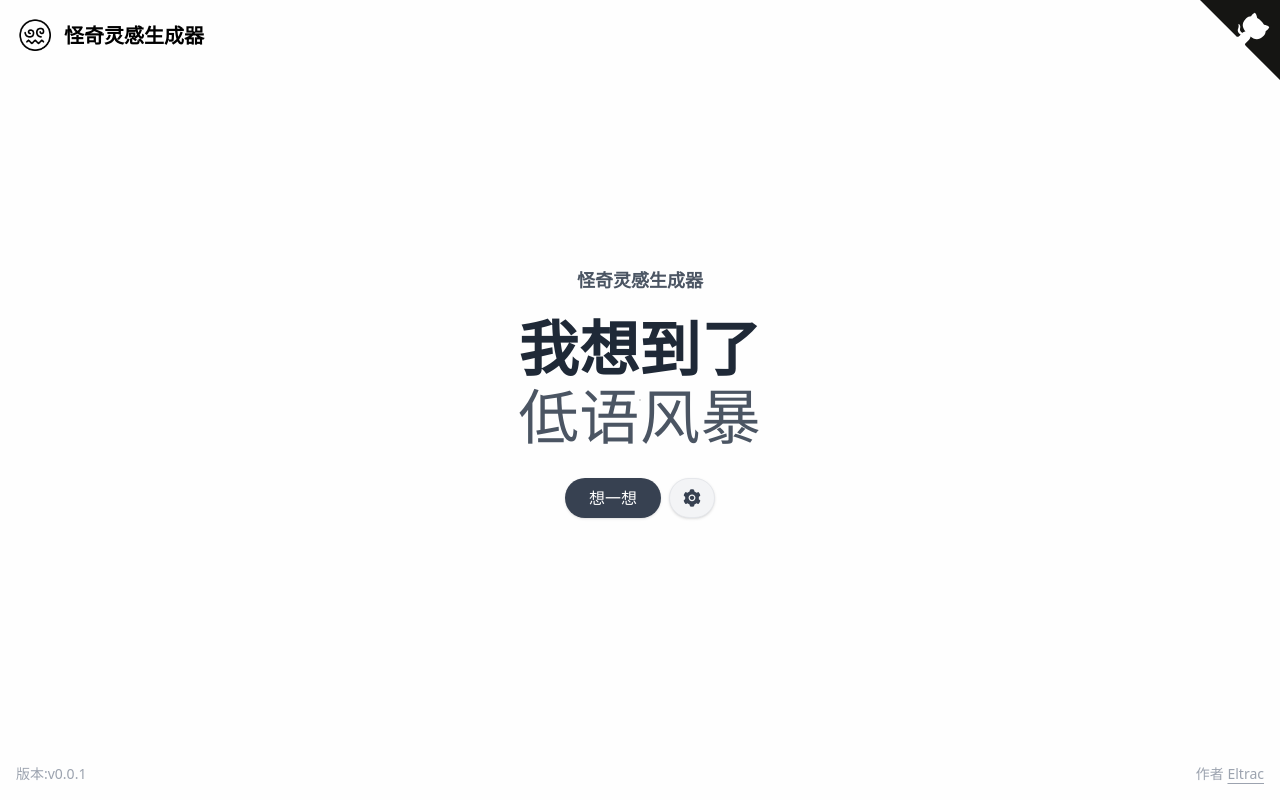
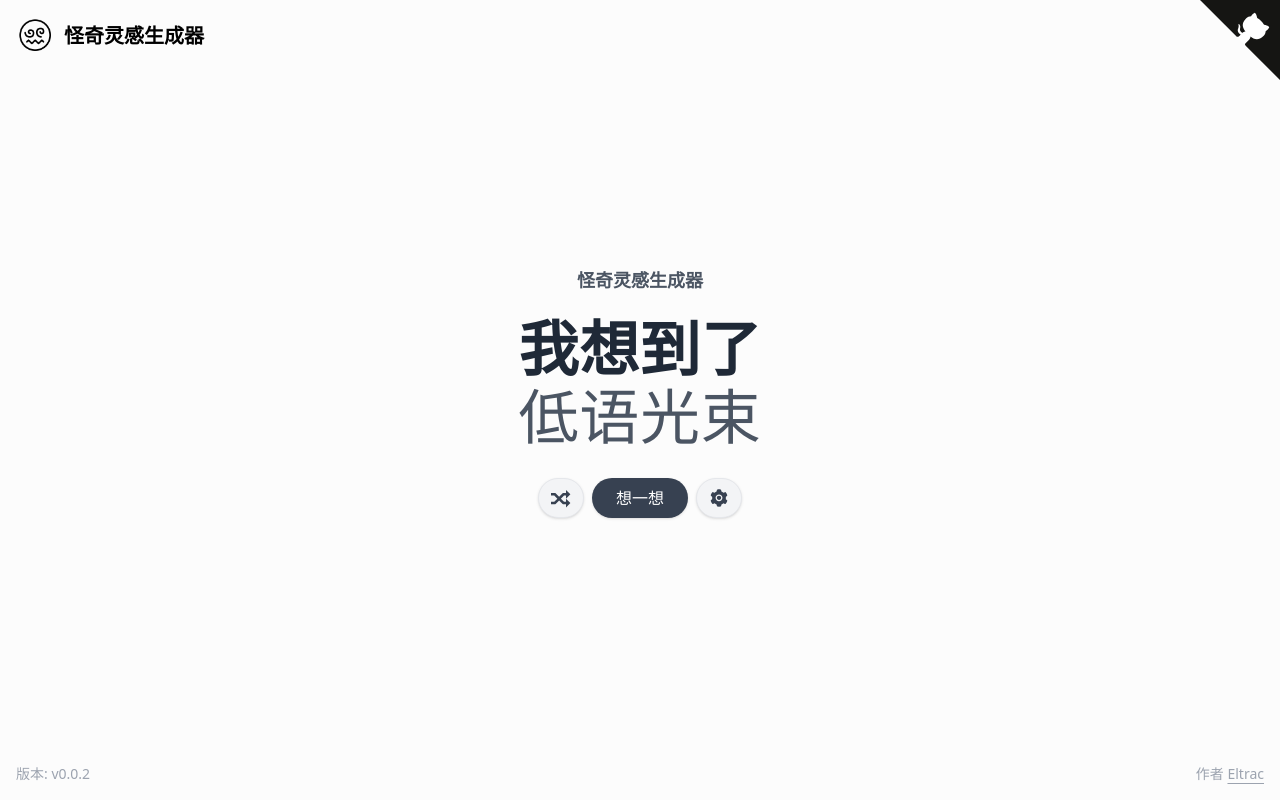
Before and after one commit to BigCoke233/bizarre-inspirer, a Next.js app: page / in a window 1280 px wide. Built offline with nearby package versions, Linux system fonts and the light colour scheme.

Commit message:
add shuffle and stuffs

```diff
--- a/data/words.json
+++ b/data/words.json
@@ -13,9 +13,10 @@
     ],
     "concrete": [
         "月亮","影子","灯火","秋千","巨鲸","莽兽","秘典","空间","梦魇","太阳","繁星","银河","袭击","日照",
-        "风暴"
+        "风暴","狂风","探测器","城","光束"
     ],
     "place": [
-        "在月球上","在公路上","在回忆里","在痛苦中","在界限之外","在界限之上","在宇宙中","在角落里"
+        "在月球上","在公路上","在回忆里","在痛苦中","在界限之外","在界限之上","在宇宙中","在角落里","在人海中",
+        "在原野上","在繁星之间","在幻境中","在视界中"
     ]
 }
--- a/package.json
+++ b/package.json
@@ -17,9 +17,11 @@
     "next": "13.0.5",
     "next-pwa": "^5.6.0",
     "react": "18.2.0",
+    "react-cookie": "^4.1.1",
     "react-dom": "18.2.0",
     "react-icons": "^4.6.0",
     "react-select": "^5.6.1",
+    "tippy.js": "^6.3.7",
     "typescript": "4.9.3"
   },
   "devDependencies": {
--- a/pages/_app.tsx
+++ b/pages/_app.js
@@ -1,8 +1,9 @@
 import '../styles/globals.css'
-import type { AppProps } from 'next/app'
 import Head from 'next/head'
 
-export default function App({ Component, pageProps }: AppProps) {
+const VERSION = '0.0.2'
+
+export default function App({ Component, pageProps }) {
   return (
     <div id="app">
       <Head>
@@ -57,12 +58,12 @@ export default function App({ Component, pageProps }: AppProps) {
 
         <a href="https://github.com/BigCoke233/bizzare-inspirer" target="_blank" className="github-corner" aria-label="View source on GitHub"><svg width="80" height="80" viewBox="0 0 250 250"
         style={{fill: '#151513', color: '#fff', position: 'absolute', top: 0, border: 0, right: 0}} aria-hidden="true"><path d="M0,0 L115,115 L130,115 L142,142 L250,250 L250,0 Z"></path><path d="M128.3,109.0 C113.8,99.7 119.0,89.6 119.0,89.6 C122.0,82.7 120.5,78.6 120.5,78.6 C119.2,72.0 123.4,76.3 123.4,76.3 C127.3,80.9 125.5,87.3 125.5,87.3 C122.9,97.6 130.6,101.9 134.4,103.2" fill="currentColor"
-        style={{transformOrigin: '130px 106px'}} class="octo-arm"></path><path d="M115.0,115.0 C114.9,115.1 118.7,116.5 119.8,115.4 L133.7,101.6 C136.9,99.2 139.9,98.4 142.2,98.6 C133.8,88.0 127.5,74.4 143.8,58.0 C148.5,53.4 154.0,51.2 159.7,51.0 C160.3,49.4 163.2,43.6 171.4,40.1 C171.4,40.1 176.1,42.5 178.8,56.2 C183.1,58.6 187.2,61.8 190.9,65.4 C194.5,69.0 197.7,73.2 200.1,77.6 C213.8,80.2 216.3,84.9 216.3,84.9 C212.7,93.1 206.9,96.0 205.4,96.6 C205.1,102.4 203.0,107.8 198.3,112.5 C181.9,128.9 168.3,122.5 157.7,114.1 C157.9,116.9 156.7,120.9 152.7,124.9 L141.0,136.5 C139.8,137.7 141.6,141.9 141.8,141.8 Z" fill="currentColor" class="octo-body"></path></svg></a>
+        style={{transformOrigin: '130px 106px'}} className="octo-arm"></path><path d="M115.0,115.0 C114.9,115.1 118.7,116.5 119.8,115.4 L133.7,101.6 C136.9,99.2 139.9,98.4 142.2,98.6 C133.8,88.0 127.5,74.4 143.8,58.0 C148.5,53.4 154.0,51.2 159.7,51.0 C160.3,49.4 163.2,43.6 171.4,40.1 C171.4,40.1 176.1,42.5 178.8,56.2 C183.1,58.6 187.2,61.8 190.9,65.4 C194.5,69.0 197.7,73.2 200.1,77.6 C213.8,80.2 216.3,84.9 216.3,84.9 C212.7,93.1 206.9,96.0 205.4,96.6 C205.1,102.4 203.0,107.8 198.3,112.5 C181.9,128.9 168.3,122.5 157.7,114.1 C157.9,116.9 156.7,120.9 152.7,124.9 L141.0,136.5 C139.8,137.7 141.6,141.9 141.8,141.8 Z" fill="currentColor" className="octo-body"></path></svg></a>
       </header>
       <Component {...pageProps} />
       <footer className="absolute inset-x-0 bottom-0 text-gray-400 text-sm p-4 z-0
       flex justify-between">
-        <p>版本:v0.0.1</p>
+        <p>版本: v{VERSION}</p>
         <p>作者 <a href="https://guhub.cn" target="_blank"
         className="underline underline-offset-4">Eltrac</a></p>
       </footer>
--- a/pages/index.tsx
+++ b/pages/index.js
@@ -1,12 +1,16 @@
 import * as React from 'react'
+
+import tippy from 'tippy.js';
+import 'tippy.js/dist/tippy.css'; // optional for styling
 
 import { readFileSync } from 'fs'
 import path from "path"
 import Select from 'react-select'
 
 import { AiFillSetting, AiFillCloseCircle } from 'react-icons/ai'
+import { ImShuffle } from 'react-icons/im'
 
-export default function Home(data: any) {
+export default function Home(data) {
 
   /**
    * 设置项
@@ -15,12 +19,7 @@ export default function Home(data: any) {
   var settings = {
     "model": "AC-phrase",
     "custom_model": []
-  }
-  //尝试读取 localStorage
-  React.useEffect(()=>{
-    var local= JSON.parse(localStorage.getItem("settings"))
-    if(local!=undefined) settings = local;
-  }, [])
+  };
   //词组模型设置
   var modelList = Object.keys(data.data.libs);
   const modelOptions = []
@@ -46,7 +45,7 @@ export default function Home(data: any) {
   var inspire = () => {
     const text = document.getElementById('inspiration');
 
-    function getRandomWord(lib: string){
+    function getRandomWord(lib){
       //获取词库
       var words = data.data.words[lib];
       //获取随机数
@@ -75,7 +74,7 @@ export default function Home(data: any) {
         if(i!=0 && word_list[i-1]==word){
           repeat=true;
         }else{
-          output += word;
+          output += '<span>'+word+'</span>';
           word_list.push(word);
           repeat=false;
         }
@@ -86,13 +85,9 @@ export default function Home(data: any) {
     text.innerHTML = output;
   }
 
-  /**
-   * 使用 localStorage 保存设置
-   */
-  function saveSettings() {
-    if (typeof window !== "undefined") {
-      localStorage.setItem("settings", JSON.stringify(settings))
-    }
+  var shuffle = () => {
+    const text = document.getElementById('inspiration');
+    text.classList.toggle('flex-row-reverse')
   }
 
   /**
@@ -104,8 +99,12 @@ export default function Home(data: any) {
      * 绑定核心代码
      */
     inspire();
+
     const btn = document.getElementById('inspire');
     btn?.addEventListener("click", inspire);
+
+    const shuffleBtn = document.getElementById('shuffle-btn');
+    shuffleBtn?.addEventListener("click", shuffle);
 
     /**
      * 窗口开关
@@ -131,8 +130,12 @@ export default function Home(data: any) {
 
     //保存设置
     const saveBtn = document.getElementById('save-setting');
-    saveBtn?.addEventListener("click", saveSettings);
     saveBtn?.addEventListener("click", closeSetting);
+
+    //使用 tippy
+    tippy('[data-tippy-content', {
+      placement: "bottom"
+    })
   }, [])
 
   return (
@@ -143,14 +146,21 @@ export default function Home(data: any) {
         <h1 className="font-semibold text-gray-600 text-lg my-4">怪奇灵感生成器</h1>
         <div className="font-bold text-gray-800 tracking-wider px-4">
           <p className="select-none text-3xl md:text-6xl my-2">我想到了</p>
-          <p className="text-gray-600 text-5xl font-normal md:text-6xl" id="inspiration">什么呢？</p>
+          <p className="text-gray-600 text-5xl font-normal md:text-6xl flex" id="inspiration">什么呢？</p>
         </div>
-        <div className="my-4 md:my-8 flex gap-2" id="action">
+        <div className="my-4 md:my-8 flex gap-2 flex-row-reverse md:flex-row z-10" id="action">
+          <button className="rounded-full py-2 px-3 bg-gray-100 text-gray-700 text-xl border
+          shadow hover:shadow-md hover:bg-gray-200 transition duration-300 select-none z-10"
+          id="shuffle-btn" data-tippy-content="倒转语序"><ImShuffle /></button>
+
           <button className="rounded-full py-2 px-6 bg-gray-700 text-white z-10
-          shadow hover:shadow-lg hover:bg-gray-900 transition duration-300 select-none" id="inspire">想一想</button>
+          shadow hover:shadow-lg hover:bg-gray-900 transition duration-300 select-none"
+          id="inspire">想一想</button>
+
           <button className="rounded-full py-2 px-3 bg-gray-100 text-gray-700 text-xl border
           shadow hover:shadow-md hover:bg-gray-200 transition duration-300 select-none
-          fixed top-2 left-2 md:static" id="setting-btn"><AiFillSetting /></button>
+          fixed top-2 left-2 md:static"
+          id="setting-btn" data-tippy-content="设置项"><AiFillSetting /></button>
         </div>
       </main>
 
@@ -164,7 +174,7 @@ export default function Home(data: any) {
           <div id="setting-content" className="p-5 py-2 overflow-y-auto" style={{minHeight: 'calc(80vh - 3rem)'}}>
 
             <label className="text-lg my-2 block">词组模型</label>
-            <Select id="model-option" options={modelOptions} defaultValue={{"value":settings.model, "label": data.data.libs[settings.model].name}}
+            <Select id="model-option" options={modelOptions}
             onChange={(choice)=>{settings.model=choice.value}} placeholder="选择一个词组模型..." />
             <p className="text-gray-600 my-2 text-sm">决定生成什么样的词组或句子。若自定义模型设置项不为空，则此项不生效。</p>
 
@@ -179,7 +189,7 @@ export default function Home(data: any) {
             <p className="text-gray-600 my-2 text-sm">adjective 为“形容词”，verb-i 为不及物动词，verb-t 为及物动词，abstruct 为抽象名词，concrete 为具象名词，place 为地点副词。</p>
 
             <button id="save-setting" className="block p-3 py-2 rounded bg-gray-700 text-white w-full mt-3
-            transition duration-300 hover:bg-gray-900">保存并应用</button>
+            transition duration-300 hover:bg-gray-900">应用</button>
           </div>
         </div>
         <style jsx>{`
--- a/styles/globals.css
+++ b/styles/globals.css
@@ -3,8 +3,7 @@
 @tailwind utilities;
 
 body {
-    background-color: #fefefe;
-    background-image: radial-gradient(#ddd 1px,transparent 0),radial-gradient(#ddd 1px,transparent 0);
+    background-color: #fcfcfc;
 }
 
 .github-corner:hover .octo-arm{animation:octocat-wave 560ms ease-in-out}@keyframes octocat-wave{0%,100%{transform:rotate(0)}20%,60%{transform:rotate(-25deg)}40%,80%{transform:rotate(10deg)}}@media (max-width:500px){.github-corner:hover .octo-arm{animation:none}.github-corner .octo-arm{animation:octocat-wave 560ms ease-in-out}}
--- a/tsconfig.json
+++ b/tsconfig.json
@@ -15,6 +15,6 @@
     "jsx": "preserve",
     "incremental": true
   },
-  "include": ["next-env.d.ts", "**/*.ts", "**/*.tsx"],
+  "include": ["next-env.d.ts", "**/*.ts", "**/*.tsx", "pages/*.js"],
   "exclude": ["node_modules"]
 }
```
Also changed, not shown: 1 other file (tests, documents, lock files or other folders).
